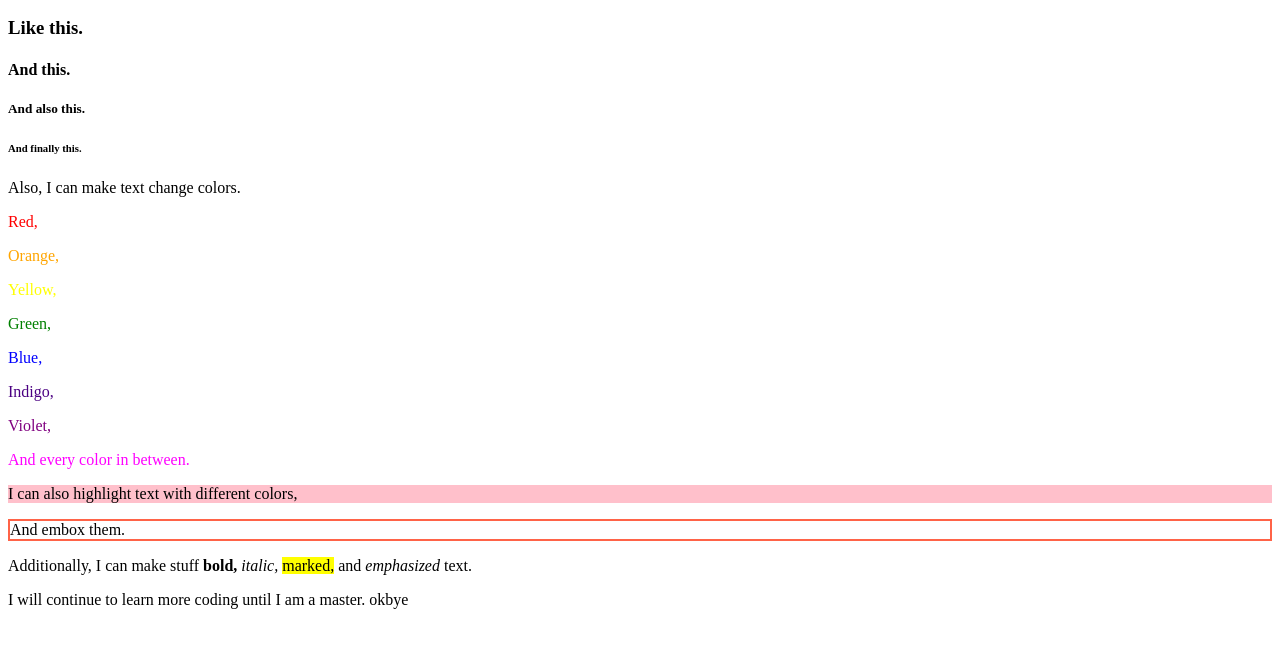
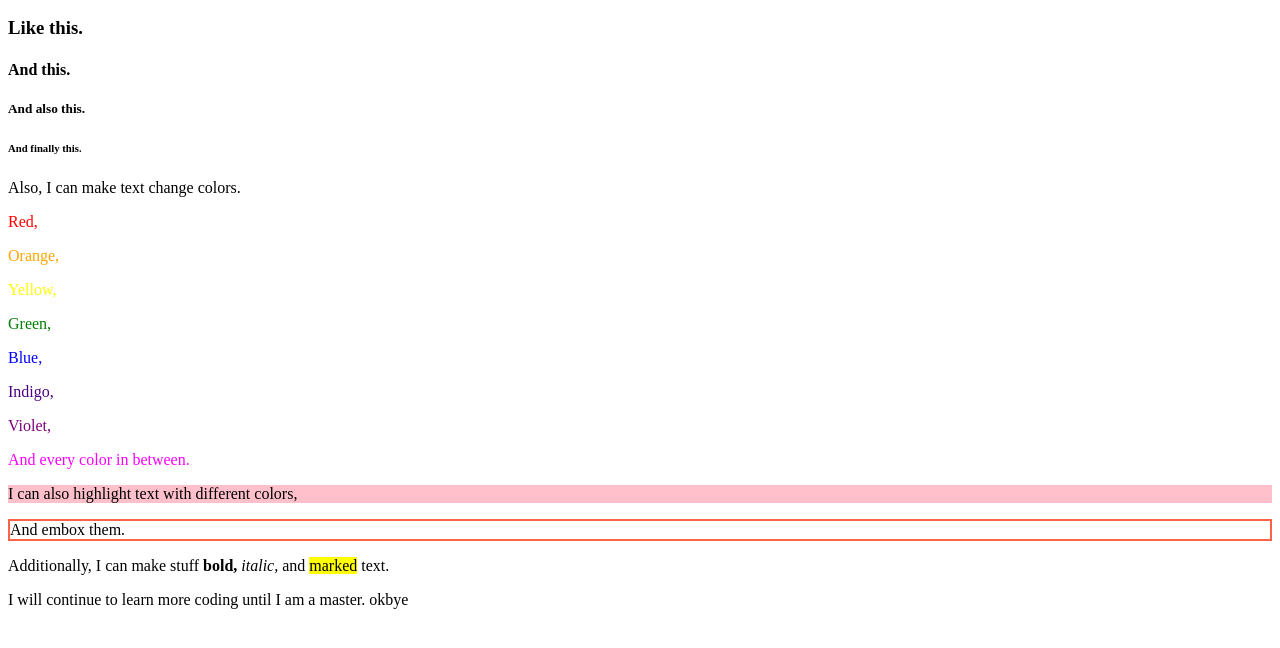
Before and after one commit to log-fjord/bug-free-spoon, a plain HTML site: page link.html in a window 1280 px wide. Shown: the part 96-744 px from the top of the page. Drawn offline with Linux system fonts and the light colour scheme.

Commit message:
Update link.html

```diff
--- a/link.html
+++ b/link.html
@@ -17,7 +17,7 @@
     <p style="color:Magenta;">And every color in between.</p>
     <p style="background-color:Pink;">I can also highlight text with different colors,</p>
     <p style="border:2px solid Tomato;">And embox them.</p>
-    <p>Additionally, I can make stuff <b>bold,</b> <i>italic,</i> <mark>marked,</mark> and <em>emphasized</em> text.</p>
+    <p>Additionally, I can make stuff <b>bold,</b> <i>italic,</i> and <mark>marked</mark> text.</p>
     <p>I will continue to learn more coding until I am a master. okbye</p>
   </body>
 </html>
```
